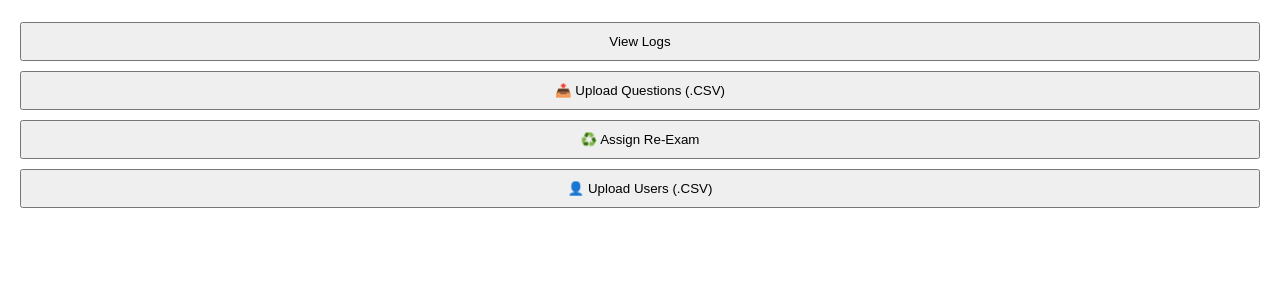
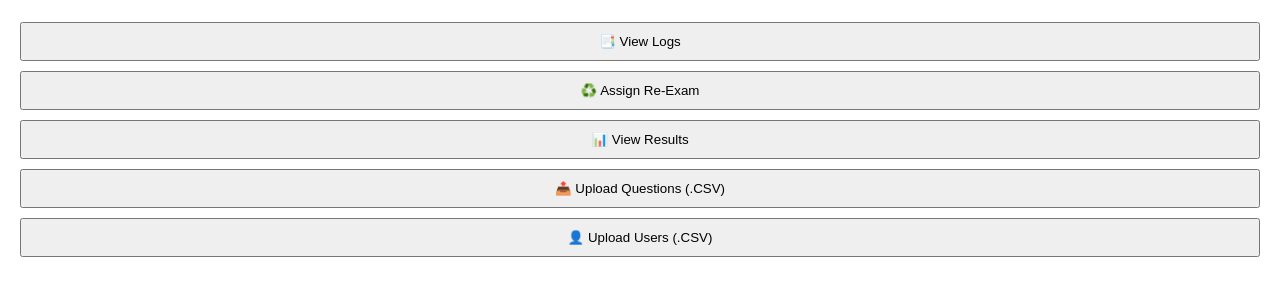
Before and after one commit to GilbarcoTechnical/SkillMatrix, a plain HTML site: page admin.html in a window 1280 px wide. Shown: the part 51-346 px from the top of the page. Drawn offline with Linux system fonts and the light colour scheme.

Commit message:
Update admin.html

```diff
--- a/admin.html
+++ b/admin.html
@@ -1,20 +1,25 @@
 <!DOCTYPE html>
 <html>
 <head>
-  <script type="module" src="upload-users.js"></script>
   <meta charset="utf-8">
   <title>Admin Panel</title>
   <link rel="stylesheet" href="styles.css">
   <script type="module" src="admin.js"></script>
   <script type="module" src="upload-questions.js"></script>
+  <script type="module" src="upload-users.js"></script>
 </head>
 <body>
   <h2>Admin Panel</h2>
-  <button onclick="loadLogs()">View Logs</button>
+
+  <button onclick="loadLogs()">📑 View Logs</button>
+  <button onclick="assignReexam()">♻️ Assign Re-Exam</button>
+  <button onclick="viewResults()">📊 View Results</button>
   <button onclick="showUpload()">📤 Upload Questions (.CSV)</button>
-  <button onclick="assignReexam()">♻️ Assign Re-Exam</button>
+  <button onclick="showUserUpload()">👤 Upload Users (.CSV)</button>
 
   <div id="logsArea"></div>
+
+  <!-- Upload Questions Section -->
   <div id="uploadArea" style="margin-top: 30px; display: none;">
     <h3>Upload Questions (.CSV)</h3>
     <div id="dropZone" style="border: 2px dashed #ccc; padding: 30px; text-align: center;">
@@ -24,7 +29,8 @@
     <div id="preview" style="margin-top: 20px;"></div>
     <button id="uploadBtn" style="display:none;">Upload to Firestore</button>
   </div>
-  <button onclick="showUserUpload()">👤 Upload Users (.CSV)</button>
+
+  <!-- Upload Users Section -->
   <div id="userUploadArea" style="margin-top: 30px; display: none;">
     <h3>Upload Users (.CSV)</h3>
     <div id="userDropZone" style="border: 2px dashed #ccc; padding: 30px; text-align: center;">
@@ -34,5 +40,6 @@
     <div id="userPreview" style="margin-top: 20px;"></div>
     <button id="userUploadBtn" style="display:none;">Upload to Firestore</button>
   </div>
+
 </body>
 </html>
```
Lines whose indentation alone changed are shown as unchanged.
